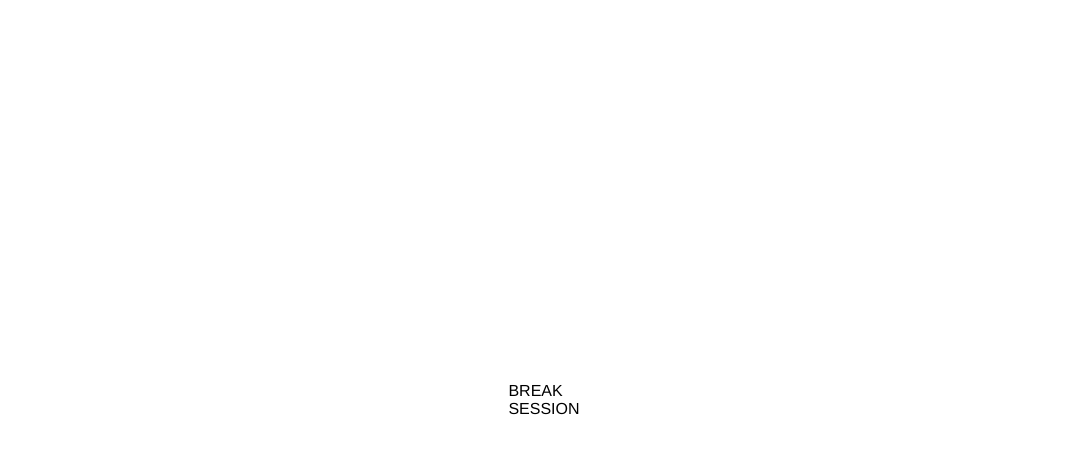
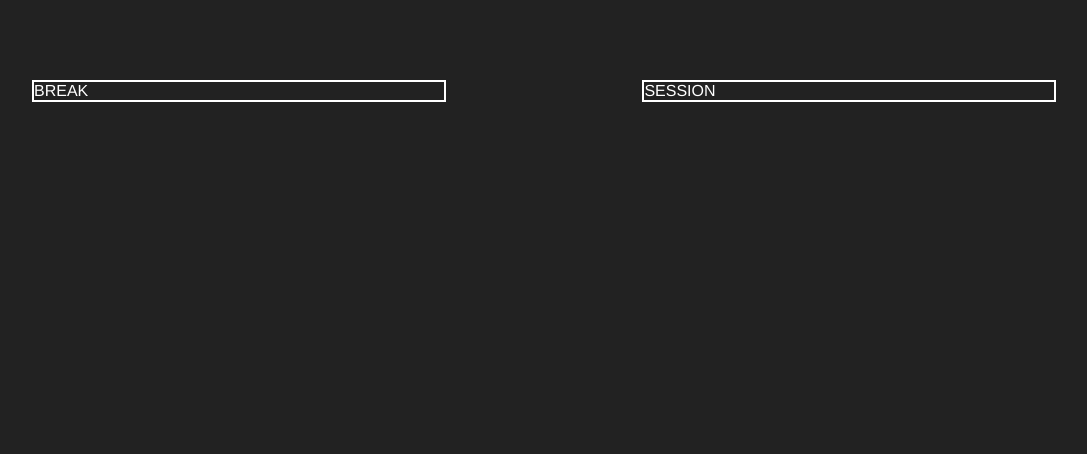
Before and after one commit to stanleydesu/pomodoroClock, a plain HTML site: page index.html in a window 1280 px wide. Shown: the whole page, without its empty margins (96-1183 px from the left). Drawn offline with Linux system fonts and the light colour scheme.

Commit message:
added positioning for break and session divs

```diff
--- a/css/styles.css
+++ b/css/styles.css
@@ -1,5 +1,11 @@
 :root {
+	--dark: #222;
+	--font: #fff;
+}
 
+body {
+	background-color: var(--dark);
+	color: var(--font);
 }
 
 .main-wrapper {
@@ -8,4 +14,31 @@
 	position: absolute;
 	transform: translate(-50%, -50%);
 	font-family: "Helvetica Neue";
+	width: 80vw;
+	height: 80vh;
 }
+
+#adjusters {
+	display: flex;
+	justify-content: space-between;
+}
+
+#break, #session {
+	width: 40%;
+	border: 2px solid white;
+}
+
+#break:before, #session:before {
+	position: absolute;
+	width: 100%;
+	height: 100%;
+	border: 5px solid white;
+}
+
+.type {
+
+}
+
+#break {
+
+}
```
